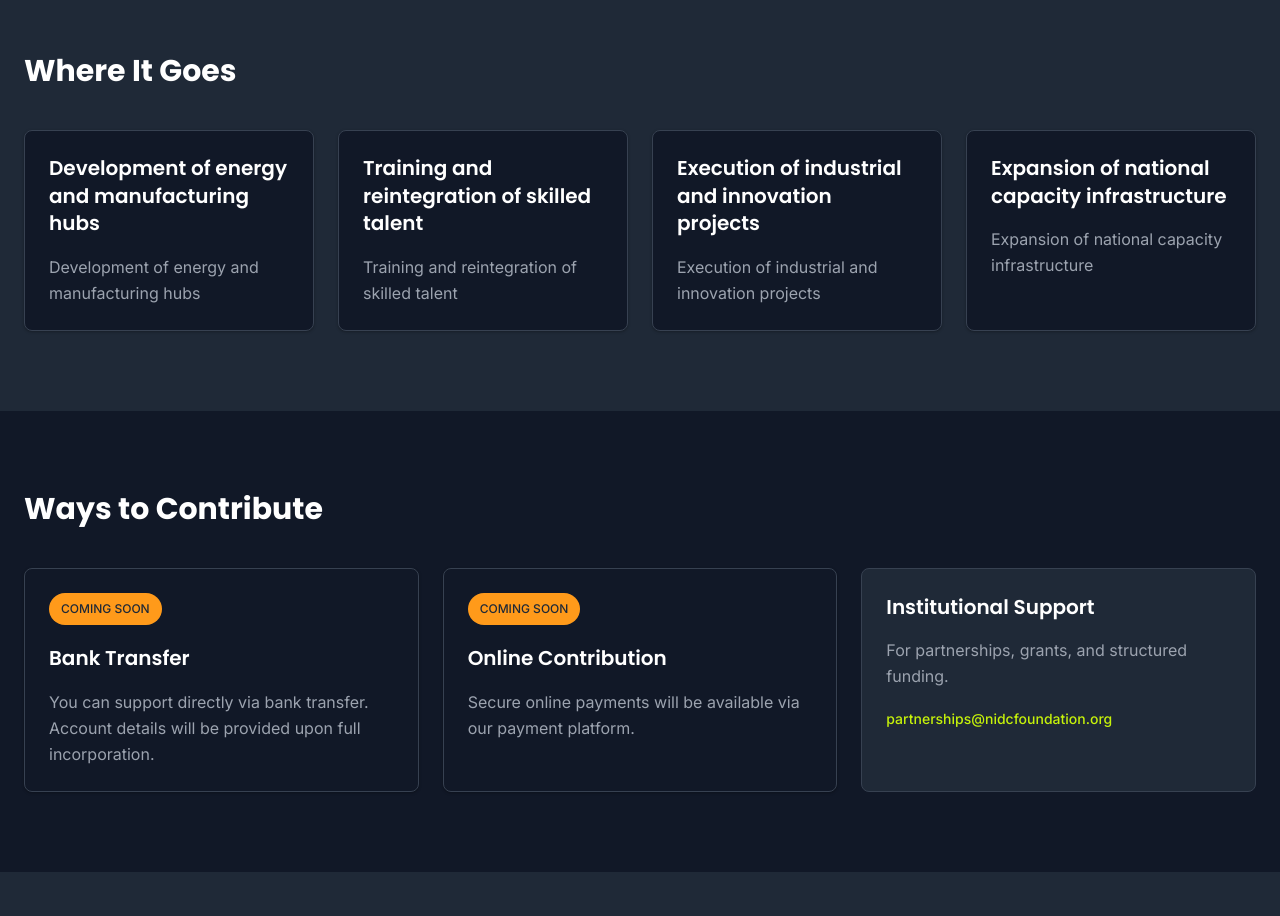
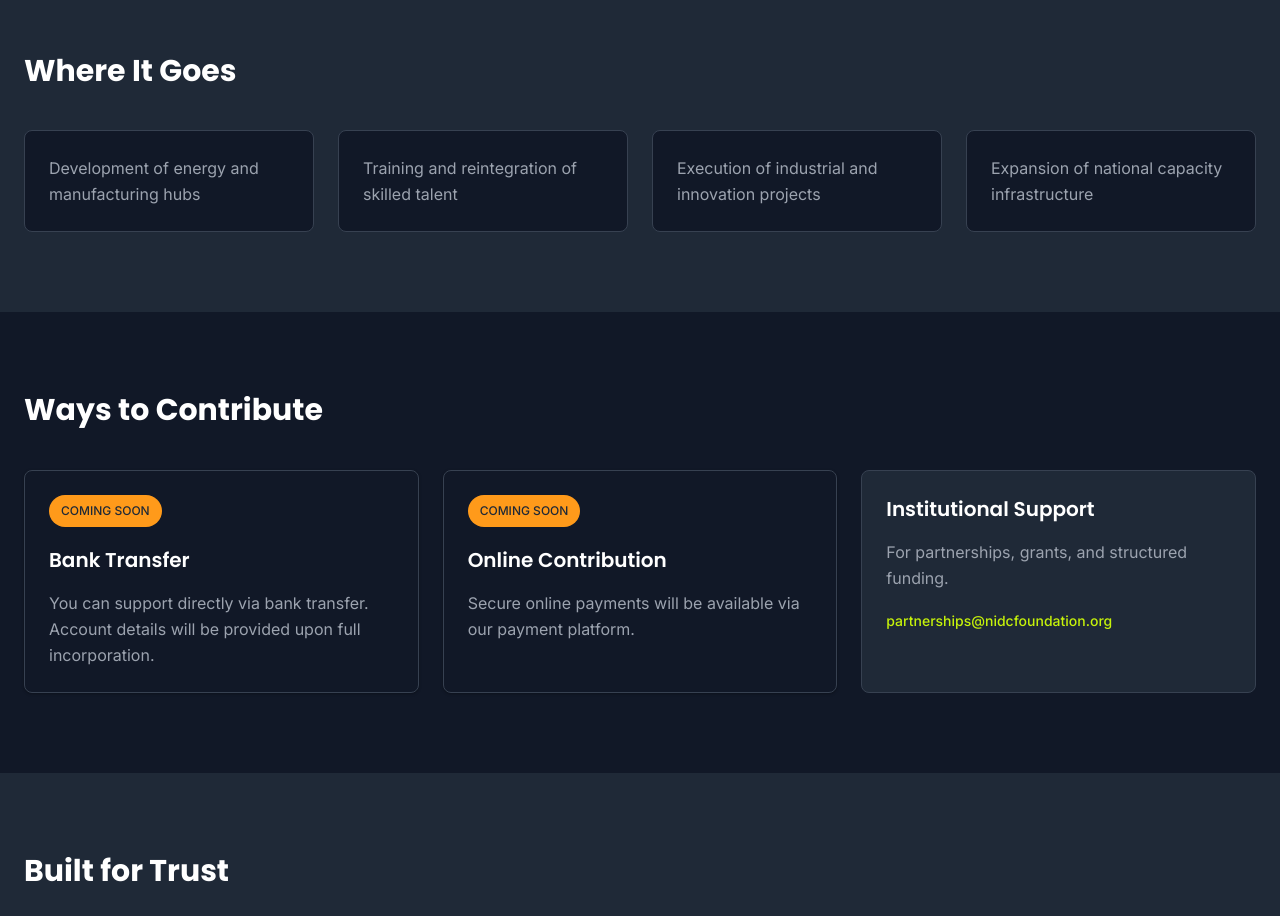
Before and after one commit to danielUgochukwu/nidc-edu, a Next.js app: page /donate in a window 1280 px wide. Shown: the part 1440-2356 px from the top of the page. Built offline with nearby package versions, Linux system fonts and the light colour scheme.

Commit message:
Update app/(public)/donate/page.tsx
Co-authored-by: coderabbitai[bot] <136622811+coderabbitai[bot]@users.noreply.github.com>

```diff
--- a/app/(public)/donate/page.tsx
+++ b/app/(public)/donate/page.tsx
@@ -115,7 +115,14 @@ export default function DonatePage() {
         <SectionHeader title="Where It Goes" />
         <div className="mt-10 grid gap-6 md:grid-cols-2 lg:grid-cols-4">
           {supportEnables.map((item) => (
-            <FeatureCard key={item} title={item} body={item} />
+            <article
+              key={item}
+              className="rounded-md border border-surface-elevated bg-surface-secondary p-6"
+            >
+              <p className="text-base leading-relaxed text-text-secondary">
+                {item}
+              </p>
+            </article>
           ))}
         </div>
       </PublicSection>
```
